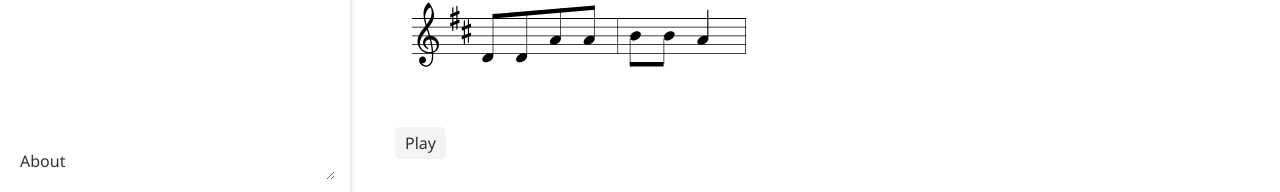
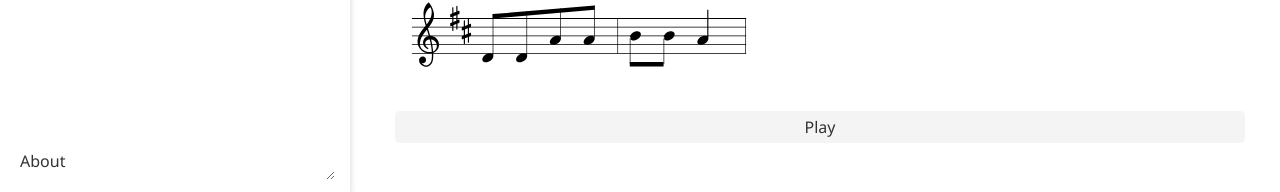
Before and after one commit to ansyblenetwork/sdg, a Jekyll site: the page built from _posts/2020-11-03-just-intonation-understanding-and-ordering-the.md, in a window 1280 px wide and 900 px high, scrolled down 1477 px. Shown: the part 705-897 px from the top of the window. Built offline with Jekyll 4.4.1, drawn with Linux system fonts in a browser that asks for light colours; formulas are drawn with MathJax 3.

Commit message:
Update 2020-11-03-just-intonation-understanding-and-ordering-the.md

```diff
--- a/_posts/2020-11-03-just-intonation-understanding-and-ordering-the.md
+++ b/_posts/2020-11-03-just-intonation-understanding-and-ordering-the.md
@@ -70,10 +70,12 @@ In modern music, these wavelengths are only approximate due to [equal temperamen
 
 The first row consists of the perfect consonances, the next three consist of imperfect consonances, and the last two consist of dissonances.
 
+<div style="display:flex; flex-direction:column">
 <div id="paper"></div>
 <button id="activate-audio">Play</button>
 <button id="stop-audio" style="display:none;">Stop</button>
 <div id='audio-error' style="display:none;">Audio is not supported in this browser.</div>
+</div>
 
 <script>
 // First draw the music - this supplies an object that has a lot of information about how to create the synth.
```
